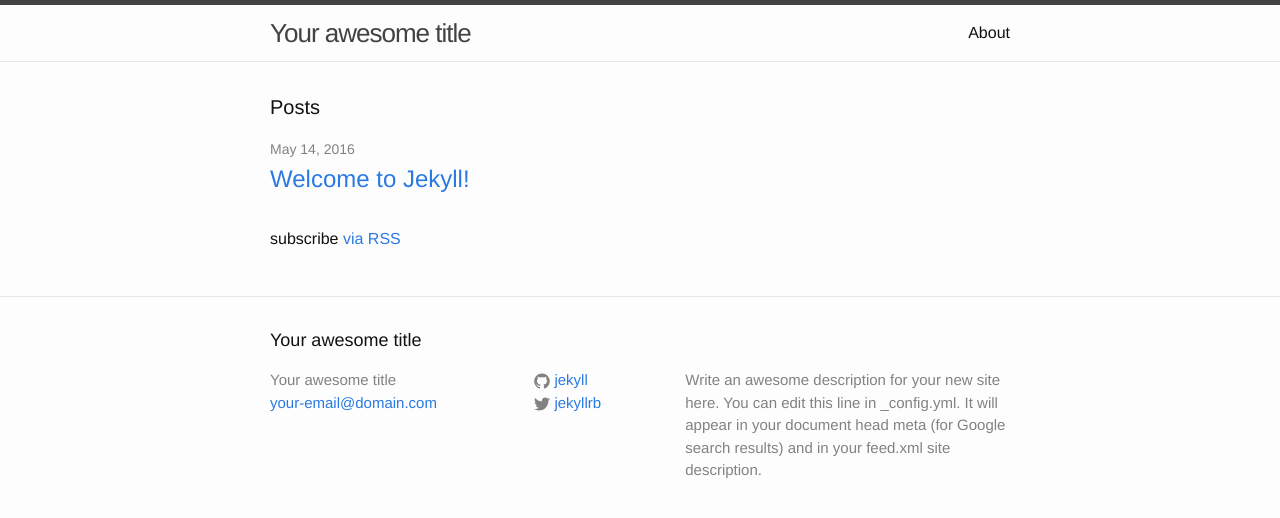
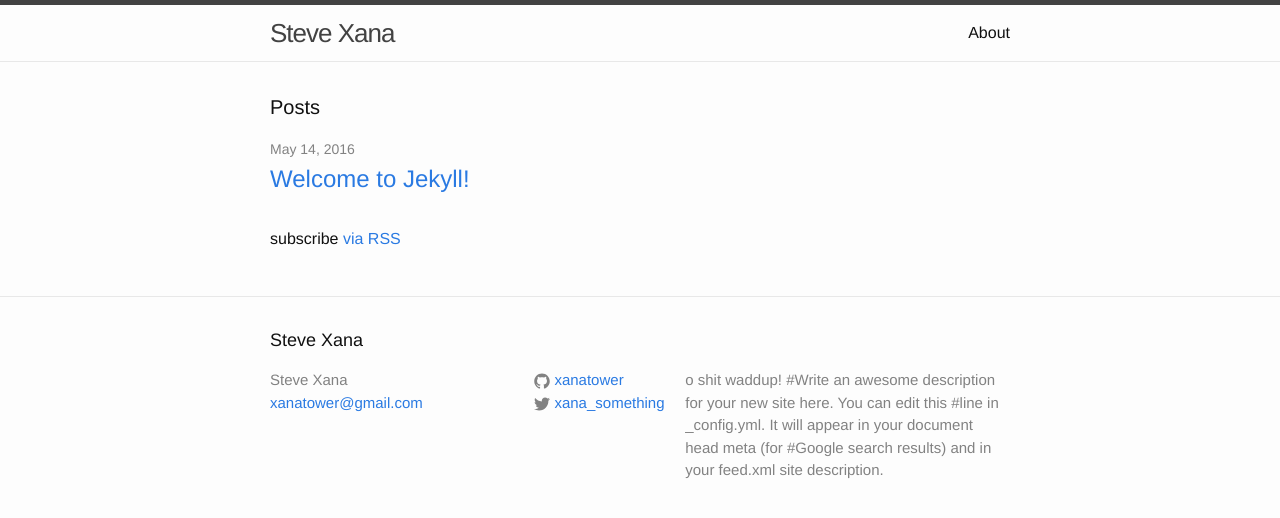
Before and after one commit to xanatower/xanatower.github.io, a Jekyll site: the page built from index.html, in a window 1280 px wide. Shown: the top 518 px of the page. Built offline with Jekyll 4.4.1, drawn with Linux system fonts in a browser that asks for light colours.

Commit message:
Update _config.yml

```diff
--- a/_config.yml
+++ b/_config.yml
@@ -6,16 +6,18 @@
 # 'jekyll serve'. If you change this file, please restart the server process.
 
 # Site settings
-title: Your awesome title
-email: your-email@domain.com
+title: Steve Xana
+email: xanatower@gmail.com
 description: > # this means to ignore newlines until "baseurl:"
-  Write an awesome description for your new site here. You can edit this
-  line in _config.yml. It will appear in your document head meta (for
-  Google search results) and in your feed.xml site description.
+
+  o shit waddup!
+  #Write an awesome description for your new site here. You can edit this
+  #line in _config.yml. It will appear in your document head meta (for
+  #Google search results) and in your feed.xml site description.
 baseurl: "" # the subpath of your site, e.g. /blog
-url: "http://yourdomain.com" # the base hostname & protocol for your site
-twitter_username: jekyllrb
-github_username:  jekyll
+url: "http://xanatower.github.io/" # the base hostname & protocol for your site
+twitter_username: xana_something
+github_username:  xanatower
 
 # Build settings
 markdown: kramdown
```
